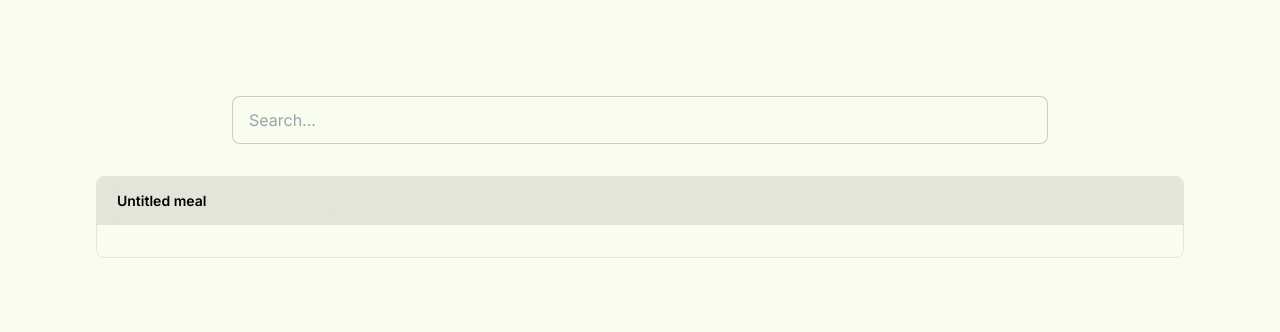
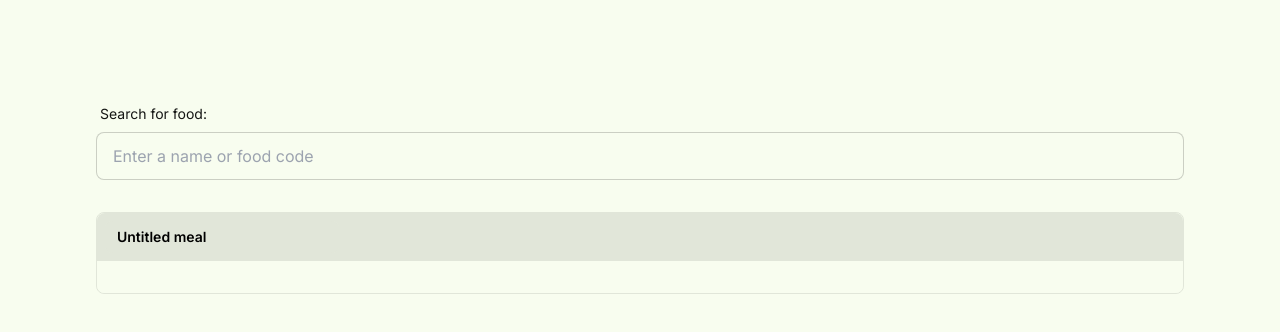
Before and after one commit to b3nk3lly/nutrient-tracker, a Next.js app: page / in a window 1280 px wide. Shown: the top 332 px of the page. Built offline with nearby package versions, Linux system fonts and the light colour scheme.

Commit message:
Add label to search bar

```diff
--- a/app/_components/SearchBar.tsx
+++ b/app/_components/SearchBar.tsx
@@ -44,11 +44,14 @@ const SearchBar = (props: { onSelect: (food: Food) => void }) => {
 	};
 
 	return (
-		<div className="w-3/4">
+		<div className="w-full">
+			<div className="label">
+				<span className="label-text">Search for food:</span>
+			</div>
 			<input
 				className="input input-bordered w-full"
 				type="text"
-				placeholder="Search..."
+				placeholder="Enter a name or food code"
 				value={query}
 				onChange={handleInputChange}
 				onFocus={() => setSearchFocused(true)}
```
